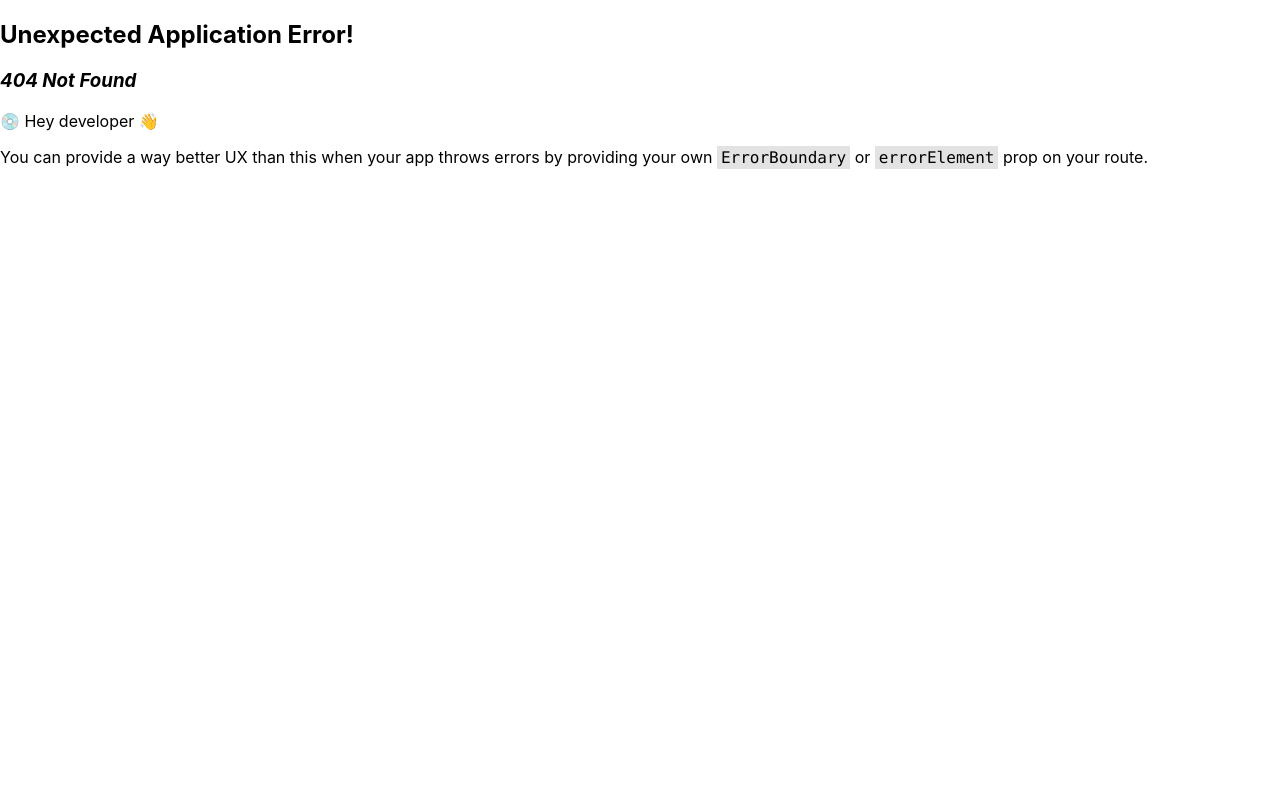
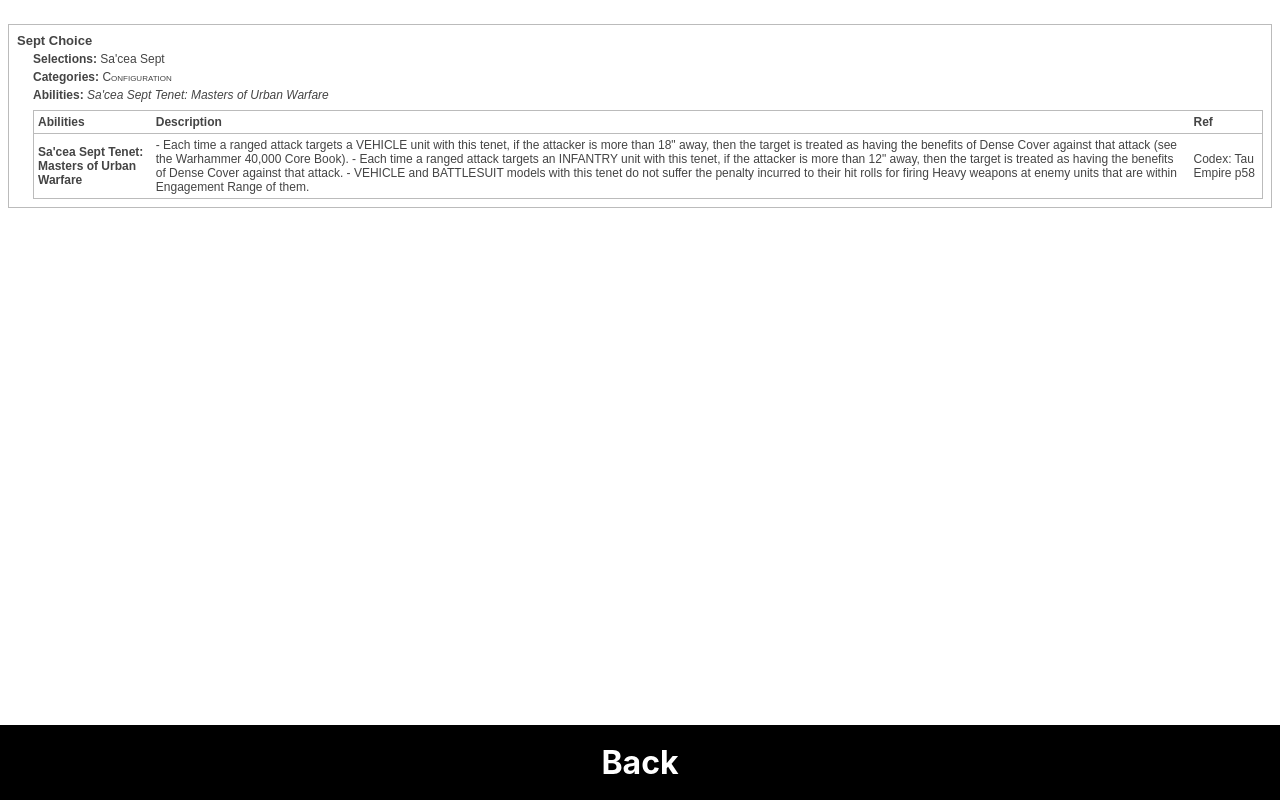
Before and after one commit to mpagels/wh40K-rooster-viewer, a React (Create React App) app: page /saceasept in a window 1280 px wide. Before the commit this address had no page. Built offline with nearby package versions, Linux system fonts and the light colour scheme.

Commit message:
add septs

```diff
--- a/src/src/routes/root.js
+++ b/src/src/routes/root.js
@@ -18,6 +18,9 @@ export default function Root() {
       <Link to={`krootshaper`}>Kroot Sharper</Link>
       <Link to={`krootcarnivores`}>Kroot Carnivores</Link>
       <Link to={`kroothounds`}>Kroot Hounds</Link>
+      <Link to={`kroothounds`}>Kroot Hounds</Link>
+      <Link to={`tausept`}>Tau Sept: Coordinated Fire Arcs</Link>
+      <Link to={`saceasept`}>Sa'cea Sept: Masters of Urban Warfare</Link>
     </div>
   );
 }
--- /dev/null
+++ b/src/src/routes/saceasept.js
@@ -0,0 +1,60 @@
+import { Link } from "react-router-dom";
+
+export default function Tausept() {
+  return (
+    <>
+      <div class="battlescribe maini">
+        <ul class="viewer-list">
+          <li class="rootselection">
+            <h4>Sept Choice</h4>
+            <p>
+              <span class="bold">Selections:</span> Sa'cea Sept
+            </p>
+            <p class="category-names">
+              <span class="bold">Categories:</span>{" "}
+              <span class="caps">Configuration</span>
+            </p>
+            <p class="profile-names">
+              <span class="bold">Abilities:</span>{" "}
+              <span class="italic">
+                Sa'cea Sept Tenet: Masters of Urban Warfare
+              </span>
+            </p>
+
+            <table cellspacing="-1">
+              <tbody>
+                <tr>
+                  <th>Abilities</th>
+                  <th>Description</th>
+                  <th>Ref</th>
+                </tr>
+                <tr>
+                  <td class="profile-name">
+                    Sa'cea Sept Tenet: Masters of Urban Warfare
+                  </td>
+                  <td>
+                    - Each time a ranged attack targets a VEHICLE unit with this
+                    tenet, if the attacker is more than 18" away, then the
+                    target is treated as having the benefits of Dense Cover
+                    against that attack (see the Warhammer 40,000 Core Book). -
+                    Each time a ranged attack targets an INFANTRY unit with this
+                    tenet, if the attacker is more than 12" away, then the
+                    target is treated as having the benefits of Dense Cover
+                    against that attack. - VEHICLE and BATTLESUIT models with
+                    this tenet do not suffer the penalty incurred to their hit
+                    rolls for firing Heavy weapons at enemy units that are
+                    within Engagement Range of them.
+                  </td>
+                  <td>Codex: Tau Empire p58</td>
+                </tr>
+              </tbody>
+            </table>
+          </li>
+        </ul>
+      </div>
+      <Link to={`/`}>
+        <button className="back-btn">Back</button>
+      </Link>
+    </>
+  );
+}
--- /dev/null
+++ b/src/src/routes/tausept.js
@@ -0,0 +1,55 @@
+import { Link } from "react-router-dom";
+
+export default function Tausept() {
+  return (
+    <>
+      <div class="battlescribe maini">
+        <ul class="viewer-list">
+          <li class="rootselection">
+            <h4>Sept Choice</h4>
+            <p>
+              <span class="bold">Selections:</span> T'au Sept
+            </p>
+            <p class="category-names">
+              <span class="bold">Categories:</span>{" "}
+              <span class="caps">Configuration</span>
+            </p>
+            <p class="profile-names">
+              <span class="bold">Abilities:</span>{" "}
+              <span class="italic">T'au Sept Tenet: Coordinated Fire Arcs</span>
+            </p>
+
+            <table cellspacing="-1">
+              <tbody>
+                <tr>
+                  <th>Abilities</th>
+                  <th>Description</th>
+                  <th>Ref</th>
+                </tr>
+                <tr>
+                  <td class="profile-name">
+                    T'au Sept Tenet: Coordinated Fire Arcs
+                  </td>
+                  <td>
+                    - Each time a unit with this tenet is selected to shoot or
+                    fight, you can re-roll one hit roll or one wound roll when
+                    resolving that unit's attacks. - Add 3" to the range of aura
+                    abilities of models with this tenet (to a maximum of 12"). -
+                    Each time a model with this tenet intones an invocation that
+                    is not an aura, or uses an ability in your Command phase
+                    that specifies a range, add 3" to the range of that
+                    invocation or ability (to a maximum of 12").
+                  </td>
+                  <td>Codex: Tau Empire p56</td>
+                </tr>
+              </tbody>
+            </table>
+          </li>
+        </ul>
+      </div>
+      <Link to={`/`}>
+        <button className="back-btn">Back</button>
+      </Link>
+    </>
+  );
+}
```
Also changed, not shown: src/index.js (+10 -0 lines).
